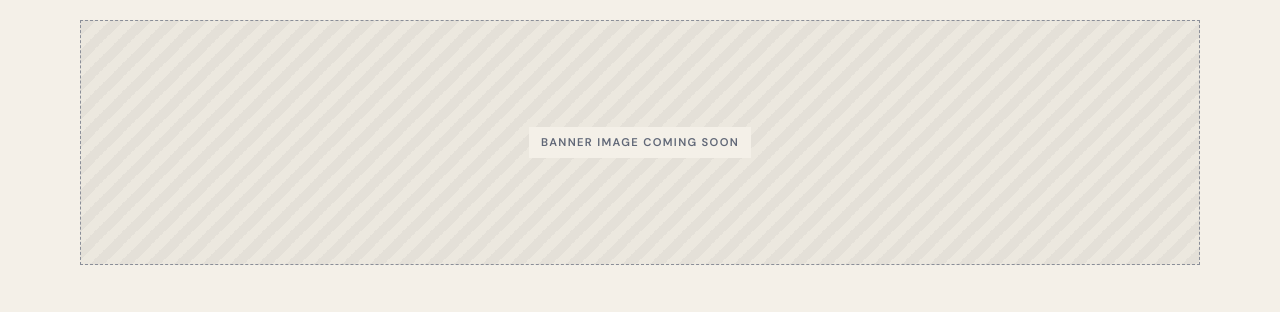
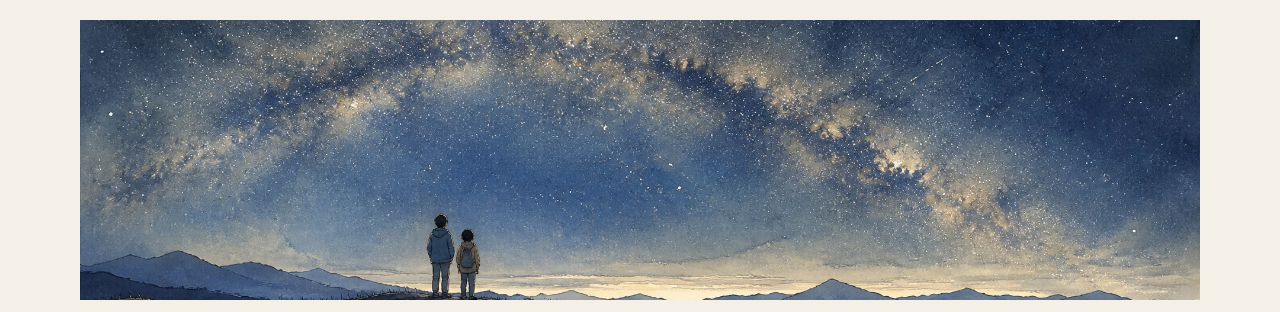
Before and after one commit to dy-hu/website3, a website built with Vite: page index.html in a window 1280 px wide. Shown: the part 66-378 px from the top of the page. Built offline with nearby package versions, Linux system fonts and the light colour scheme.

Commit message:
Add original galaxy banner artwork

```diff
--- a/index.html
+++ b/index.html
@@ -21,8 +21,8 @@
     </header>
 
     <main id="top">
-      <div class="banner" role="img" aria-label="Banner image placeholder">
-        <span>banner image coming soon</span>
+      <div class="banner">
+        <img src="assets/banner-galaxy.jpg" alt="Two small travelers looking out over mountains beneath a vast galaxy" width="1891" height="831" />
       </div>
 
       <section class="intro" aria-labelledby="intro-title">
--- a/styles.css
+++ b/styles.css
@@ -10,8 +10,8 @@ header { height:86px; display:flex; align-items:center; justify-content:space-be
 nav { display:flex; gap:28px; }
 nav a { color:var(--muted); font-size:.9rem; font-weight:600; text-decoration:none; }
 nav a:hover { color:var(--blue); }
-.banner { height:clamp(150px,22vw,245px); display:grid; place-items:center; border:1px dashed #8a8e98; background:linear-gradient(135deg,#e4e0d8 25%,#ece8df 25%,#ece8df 50%,#e4e0d8 50%,#e4e0d8 75%,#ece8df 75%); background-size:28px 28px; }
-.banner span { padding:7px 12px; background:var(--paper); color:var(--muted); font-size:.7rem; font-weight:600; letter-spacing:.12em; text-transform:uppercase; }
+.banner { height:clamp(190px,25vw,280px); overflow:hidden; background:#17263d; }
+.banner img { width:100%; height:100%; display:block; object-fit:cover; object-position:center 72%; }
 .intro { display:grid; grid-template-columns:minmax(0,1fr) 300px; gap:70px; align-items:center; padding:58px 60px 68px; }
 h1,h2,h3 { font-family:var(--serif); line-height:1.05; }
 h1 { margin:0 0 22px; font-size:clamp(3.3rem,6vw,5.6rem); letter-spacing:-.05em; }
@@ -37,4 +37,4 @@ h1 span { color:var(--blue); }
 footer { display:flex; justify-content:space-between; padding:26px 0; border-top:1px solid var(--line); color:var(--muted); font-size:.8rem; }
 footer div { display:flex; gap:18px; }
 @media (max-width:850px) { .intro { grid-template-columns:minmax(0,1fr) 250px; padding-inline:20px; gap:38px; }.portrait { width:250px; height:250px; }.projects { grid-template-columns:repeat(2,1fr); } }
-@media (max-width:620px) { header,main,footer { width:min(100% - 28px,1120px); }.brand span:last-child { display:none; }.intro { grid-template-columns:1fr; padding:42px 5px 52px; }.portrait { grid-row:1; width:230px; height:230px; margin:auto; }.projects { grid-template-columns:1fr; }.project { display:grid; grid-template-columns:120px 1fr; }.project > img { height:100%; min-height:190px; padding:12px; }.project-copy { padding:17px; }.project p { font-size:.76rem; } footer { flex-direction:column; gap:8px; } }
+@media (max-width:620px) { header,main,footer { width:min(100% - 28px,1120px); }.brand span:last-child { display:none; }.banner { height:190px; }.banner img { object-position:43% 75%; }.intro { grid-template-columns:1fr; padding:42px 5px 52px; }.portrait { grid-row:1; width:230px; height:230px; margin:auto; }.projects { grid-template-columns:1fr; }.project { display:grid; grid-template-columns:120px 1fr; }.project > img { height:100%; min-height:190px; padding:12px; }.project-copy { padding:17px; }.project p { font-size:.76rem; } footer { flex-direction:column; gap:8px; } }
```
Also changed, not shown: assets/banner-galaxy.jpg (added).
